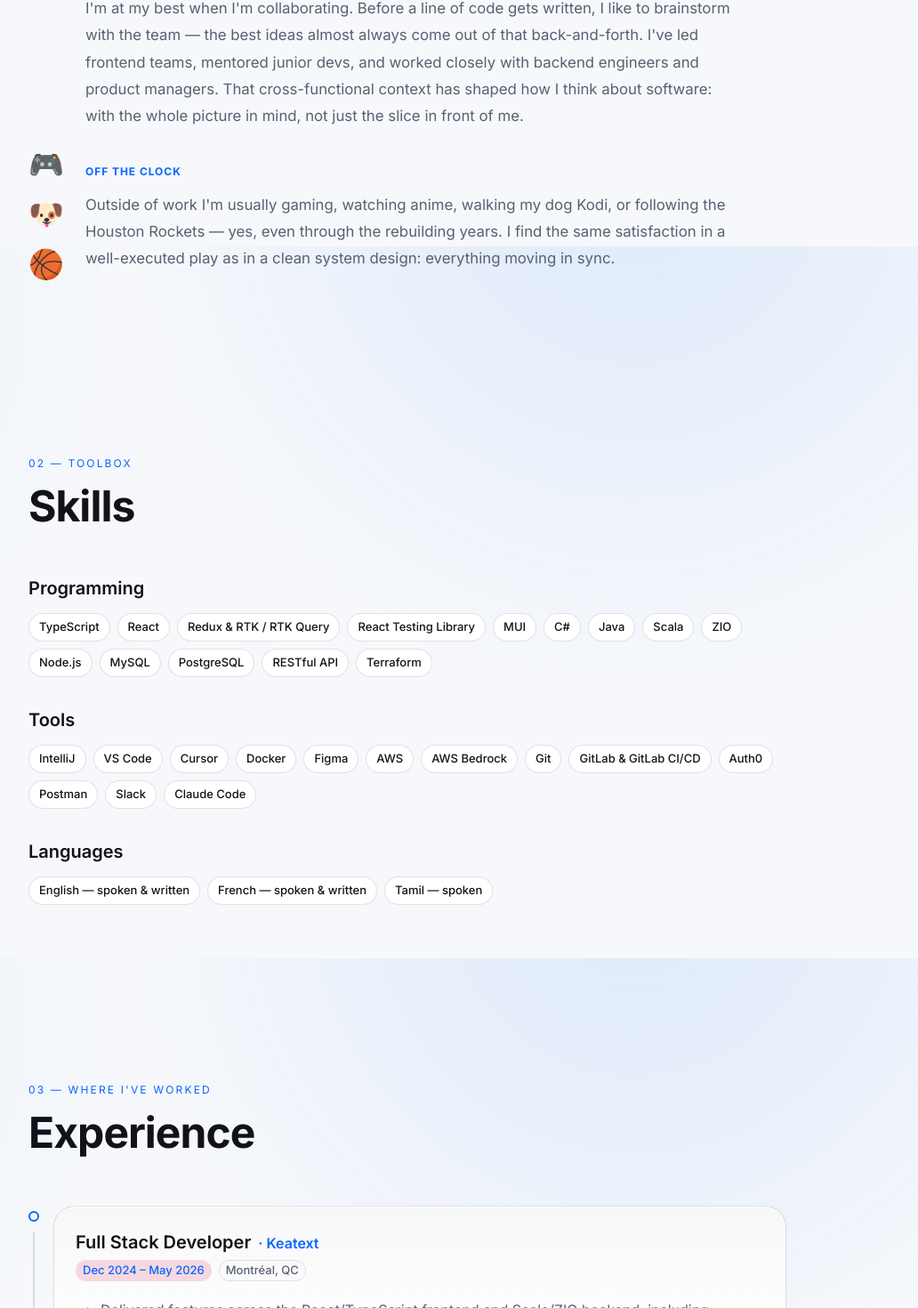
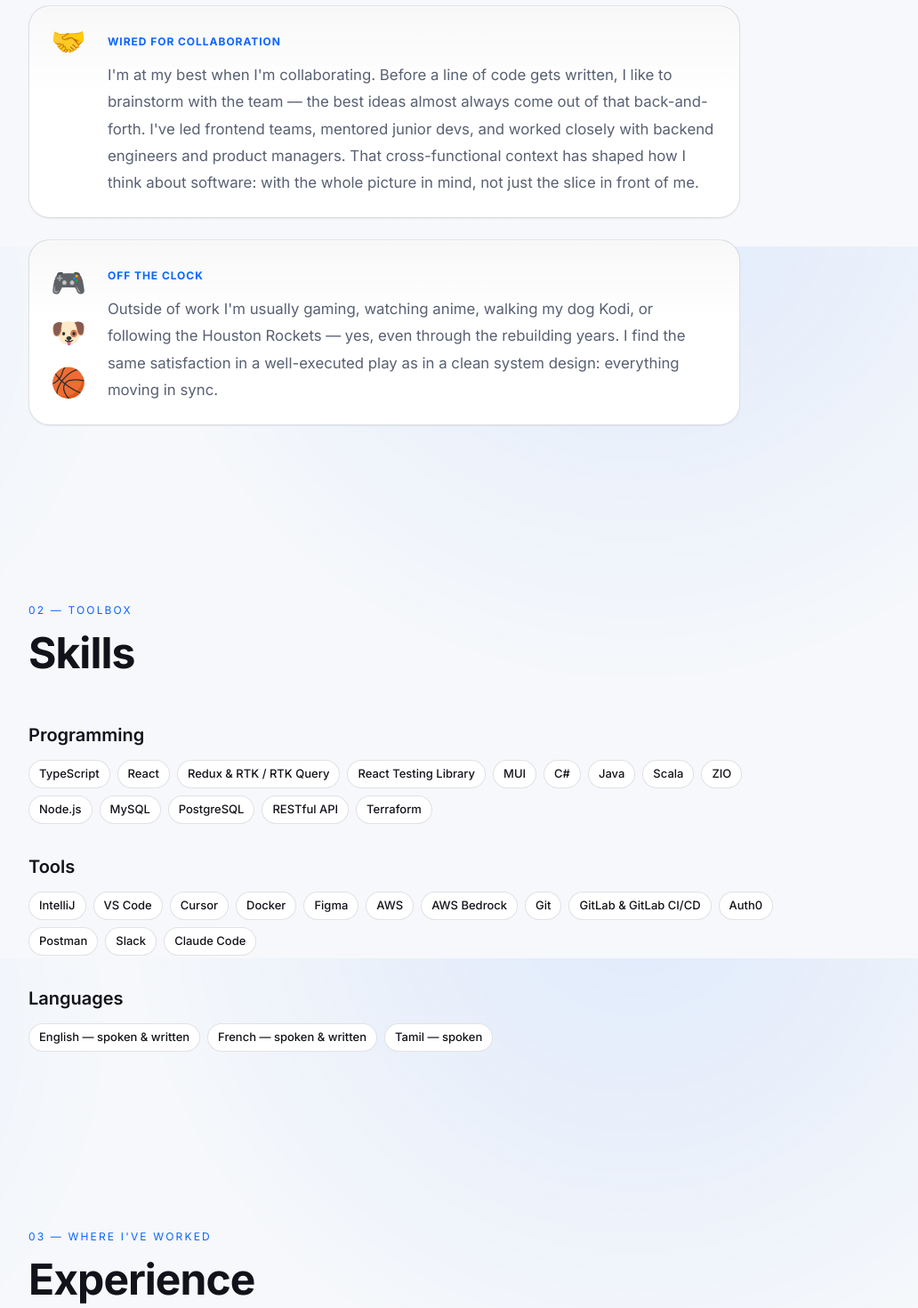
Before and after one commit to ArunrajAdlee/arunrajadlee.github.io, a React (Vite) app: page / in a window 1280 px wide. Shown: the part 1323-2793 px from the top of the page at 89% size, without its empty margins (182-1214 px from the left). Built offline with nearby package versions, Linux system fonts and the light colour scheme; no server answers.

Commit message:
Pass theme to components and functions to consider current theme for styling

```diff
--- a/src/components/About.tsx
+++ b/src/components/About.tsx
@@ -31,12 +31,12 @@ export default function About() {
         {BLURBS.map(({ emojis, label, index, align }) => (
           <Box
             key={index}
-            sx={{
-              ...cardSx,
+            sx={(theme) => ({
+              ...cardSx(theme),
               display: 'flex',
               gap: { xs: 2, md: 3 },
               alignItems: align,
-            }}
+            })}
           >
             <Stack
               direction='column'
--- a/src/components/ContributionGraph.tsx
+++ b/src/components/ContributionGraph.tsx
@@ -1,4 +1,5 @@
 import { Box, Skeleton, Stack, Tooltip, Typography } from '@mui/material';
+import { alpha, useTheme } from '@mui/material/styles';
 import { motion, useReducedMotion } from 'framer-motion';
 import resume from '../data/resume';
 import useGitHubContributions, {
@@ -6,15 +7,6 @@ import useGitHubContributions, {
 } from '../hooks/useGitHubContributions';
 
 const MotionBox = motion(Box);
-
-// Empty cell first, then the Rockets-red scale ramping up by intensity.
-const LEVEL_COLORS = [
-  'rgba(255,255,255,0.06)',
-  'rgba(206,17,65,0.30)',
-  'rgba(206,17,65,0.52)',
-  'rgba(206,17,65,0.76)',
-  '#CE1141',
-];
 
 const CELL = 11; // px square size
 const GAP = 3; // px gap between squares
@@ -90,9 +82,22 @@ function formatDate(iso: string): string {
 
 export default function ContributionGraph() {
   const reduce = useReducedMotion();
+  const theme = useTheme();
   const { days, total, loading, error } = useGitHubContributions(
     resume.profile.github,
   );
+
+  const accent = theme.palette.primary.main;
+  const isDark = theme.palette.mode === 'dark';
+  // Empty cell first, then the accent scale ramping up by intensity.
+  const LEVEL_COLORS = [
+    isDark ? 'rgba(255,255,255,0.06)' : 'rgba(15,23,42,0.06)',
+    alpha(accent, 0.3),
+    alpha(accent, 0.52),
+    alpha(accent, 0.76),
+    accent,
+  ];
+  const cellOutline = isDark ? 'rgba(255,255,255,0.03)' : 'rgba(15,23,42,0.06)';
 
   if (loading) {
     return (
@@ -199,7 +204,7 @@ export default function ContributionGraph() {
                             height: CELL,
                             borderRadius: '2px',
                             bgcolor: LEVEL_COLORS[day.level],
-                            outline: '1px solid rgba(255,255,255,0.03)',
+                            outline: `1px solid ${cellOutline}`,
                             outlineOffset: '-1px',
                           }}
                         />
--- a/src/components/Education.tsx
+++ b/src/components/Education.tsx
@@ -11,11 +11,11 @@ export default function Education() {
         {resume.education.map((ed) => (
           <Box
             key={ed.institution}
-            sx={{
-              ...cardSx,
+            sx={(theme) => ({
+              ...cardSx(theme),
               display: 'flex',
               gap: 2,
-            }}
+            })}
           >
             <SchoolIcon sx={{ color: 'primary.main', mt: 0.5 }} />
             <Box sx={{ flex: 1 }}>
--- a/src/components/ExperienceItem.tsx
+++ b/src/components/ExperienceItem.tsx
@@ -7,6 +7,7 @@ import {
   Typography,
 } from '@mui/material';
 import ArrowRightIcon from '@mui/icons-material/ArrowRightAlt';
+import { alpha } from '@mui/material/styles';
 import type { Experience } from '../types';
 import { cardSx } from '../styles/card';
 
@@ -34,7 +35,10 @@ export default function ExperienceItem({ role }: { role: Experience }) {
         <Chip
           size='small'
           label={`${role.start} – ${role.end}`}
-          sx={{ bgcolor: 'rgba(206,17,65,0.15)', color: 'primary.main' }}
+          sx={(theme) => ({
+            bgcolor: alpha(theme.palette.primary.main, 0.15),
+            color: 'primary.main',
+          })}
         />
         <Chip
           size='small'
--- a/src/components/GitHubActivity.tsx
+++ b/src/components/GitHubActivity.tsx
@@ -1,11 +1,4 @@
-import {
-  Box,
-  Button,
-  Link,
-  Skeleton,
-  Stack,
-  Typography,
-} from '@mui/material';
+import { Box, Button, Link, Skeleton, Stack, Typography } from '@mui/material';
 import GitHubIcon from '@mui/icons-material/GitHub';
 import StarBorderIcon from '@mui/icons-material/StarBorder';
 import ForkRightIcon from '@mui/icons-material/ForkRight';
@@ -83,19 +76,15 @@ function RepoCard({ repo }: { repo: GitHubRepo }) {
       href={repo.htmlUrl}
       target='_blank'
       rel='noopener'
-      sx={{
-        ...cardSx,
+      sx={(theme) => ({
+        ...cardSx(theme),
         display: 'flex',
         flexDirection: 'column',
         textDecoration: 'none',
         color: 'inherit',
-      }}
+      })}
     >
-      <Stack
-        direction='row'
-        spacing={1}
-        sx={{ alignItems: 'center', mb: 1 }}
-      >
+      <Stack direction='row' spacing={1} sx={{ alignItems: 'center', mb: 1 }}>
         <GitHubIcon fontSize='small' sx={{ color: 'text.secondary' }} />
         <Typography
           variant='h6'
@@ -143,7 +132,9 @@ function RepoCard({ repo }: { repo: GitHubRepo }) {
           </Stack>
         )}
         <Box sx={{ flexGrow: 1 }} />
-        <Typography variant='body2'>Updated {timeAgo(repo.pushedAt)}</Typography>
+        <Typography variant='body2'>
+          Updated {timeAgo(repo.pushedAt)}
+        </Typography>
       </Stack>
     </Box>
   );
@@ -155,7 +146,11 @@ export default function GitHubActivity() {
   );
 
   return (
-    <Section id='github' eyebrow='04 — Live from GitHub' title='GitHub Activity'>
+    <Section
+      id='github'
+      eyebrow='04 — Live from GitHub'
+      title='GitHub Activity'
+    >
       {loading && (
         <>
           <Skeleton variant='text' width={280} height={32} sx={{ mb: 3 }} />
@@ -179,7 +174,7 @@ export default function GitHubActivity() {
       )}
 
       {!loading && error && (
-        <Box sx={{ ...cardSx, textAlign: 'center' }}>
+        <Box sx={(theme) => ({ ...cardSx(theme), textAlign: 'center' })}>
           <Typography sx={{ color: 'text.secondary', mb: 2 }}>
             Couldn't load live GitHub data right now — but the repos are all
             there.
--- a/src/hooks/useGitHubContributions.ts
+++ b/src/hooks/useGitHubContributions.ts
@@ -1,6 +1,5 @@
 import { useEffect, useState } from 'react';
 import { usernameFromUrl } from './useGitHubActivity';
-
 
 export interface ContributionDay {
   date: string; // e.g. "2025-06-29"
```
